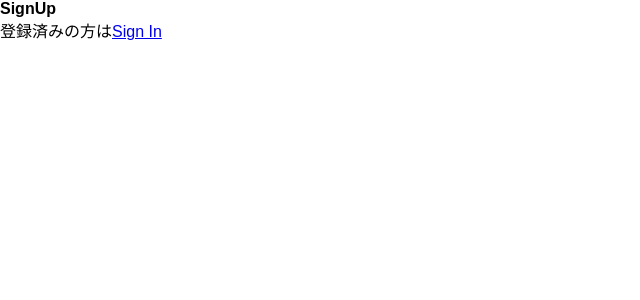
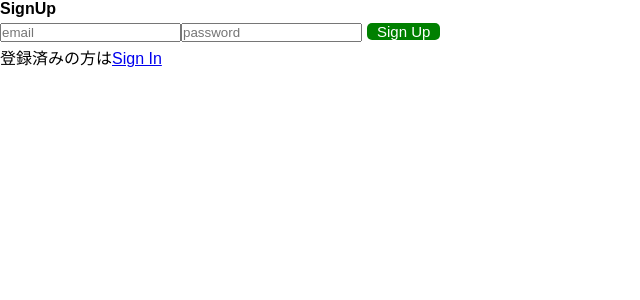
Before and after one commit to kagec/react-app, a React (Create React App) app: page /signup in a window 1280 px wide. Shown: the top 300 px of the page, without its empty margins (0-640 px from the left). Built offline with nearby package versions, Linux system fonts and the light colour scheme.

Commit message:
feat: 入力フォームの作成 #21

```diff
--- a/src/components/SignUp.js
+++ b/src/components/SignUp.js
@@ -1,9 +1,28 @@
+import { useState } from "react";
 import { Link } from "react-router-dom";
 
 const SignUp = () => {
+  const [email, setEmail] = useState("");
+  const [password, setPassword] = useState("");
+
   return (
     <div>
       <h4>SignUp</h4>
+      <form>
+        <input
+          type="text"
+          placeholder="email"
+          value={email}
+          onChange={(e) => setEmail(e.target.value)}
+        />
+        <input
+          type="password"
+          placeholder="password"
+          value={password}
+          onChange={(e) => setPassword(e.target.value)}
+        />
+        <input className="btn" type="submit" value="Sign Up" />
+      </form>
       <p>
         登録済みの方は<Link to="signin">Sign In </Link>
       </p>
```
